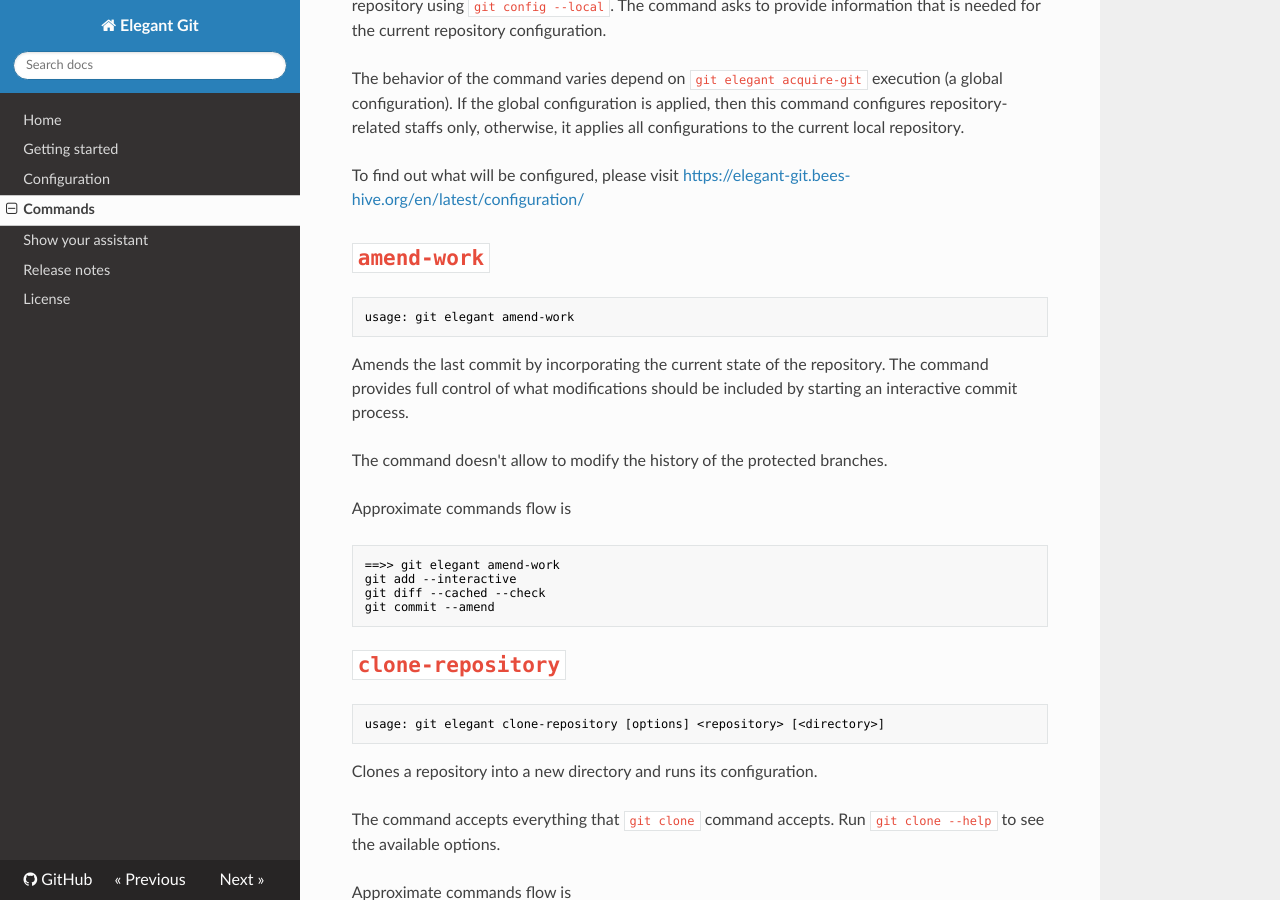
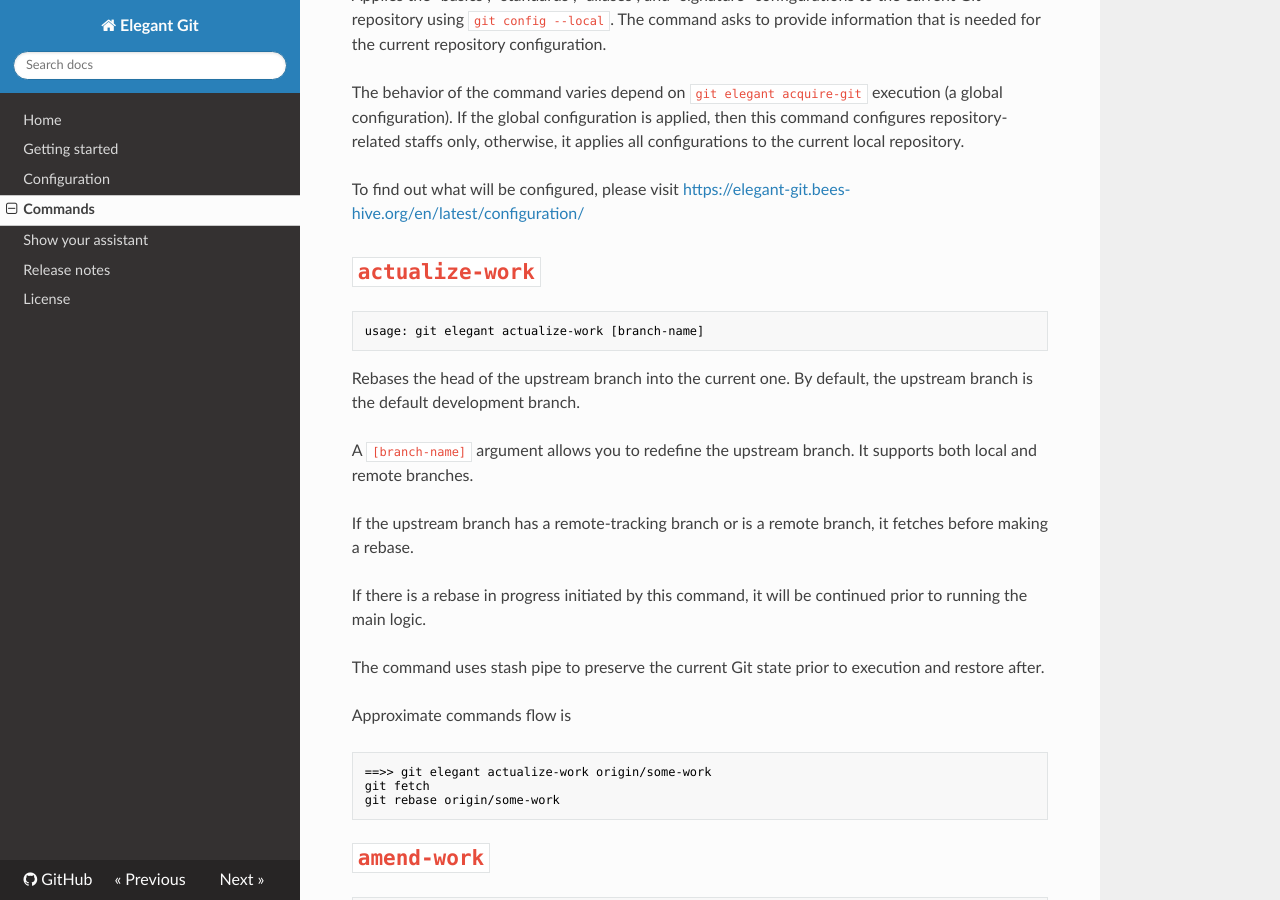
Before and after one commit to bees-hive/elegant-git, an MkDocs documentation site: the page built from docs/commands.md, in a window 1280 px wide and 900 px high, scrolled down 2296 px. Built offline with MkDocs 1.6.1, drawn with Linux system fonts in a browser that asks for light colours; nearby versions of some CDN libraries; some of the changed text lies outside the part shown.

Commit message:
Add `actualize-work` command
The command aims to simplify work with obsolete branches as it provides
a convenient way to actualize them.

````diff
--- a/docs/commands.md
+++ b/docs/commands.md
@@ -34,6 +34,7 @@ There are commands used in various situations such as
     amend-work           Amends the last commit.
     show-work            Prints HEAD state.
     polish-work          Rebases HEAD interactively.
+    actualize-work       Actualizes the current branch with upstream commits.
 
  interact with others
     deliver-work         Publishes HEAD to a remote repository.
@@ -131,6 +132,34 @@ applies all configurations to the current local repository.
 
 To find out what will be configured, please visit
 <https://elegant-git.bees-hive.org/en/latest/configuration/>
+
+# `actualize-work`
+
+```bash
+usage: git elegant actualize-work [branch-name]
+```
+
+Rebases the head of the upstream branch into the current one. By default, the
+upstream branch is the default development branch.
+
+A `[branch-name]` argument allows you to redefine the upstream branch. It
+supports both local and remote branches.
+
+If the upstream branch has a remote-tracking branch or is a remote branch, it
+fetches before making a rebase.
+
+If there is a rebase in progress initiated by this command, it will be
+continued prior to running the main logic.
+
+The command uses stash pipe to preserve the current Git state prior to execution
+and restore after.
+
+Approximate commands flow is
+```bash
+==>> git elegant actualize-work origin/some-work
+git fetch
+git rebase origin/some-work
+```
 
 # `amend-work`
 
````
Also changed, not shown: 7 other files.
